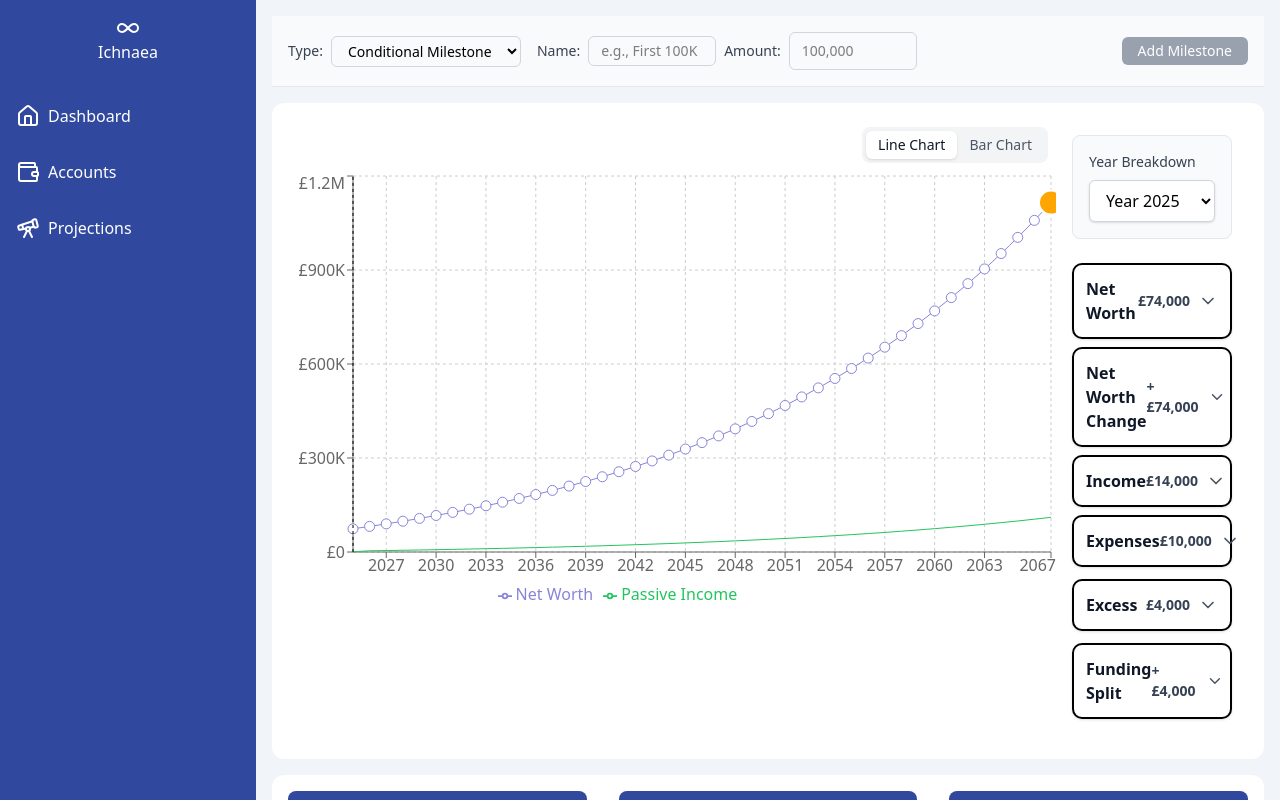
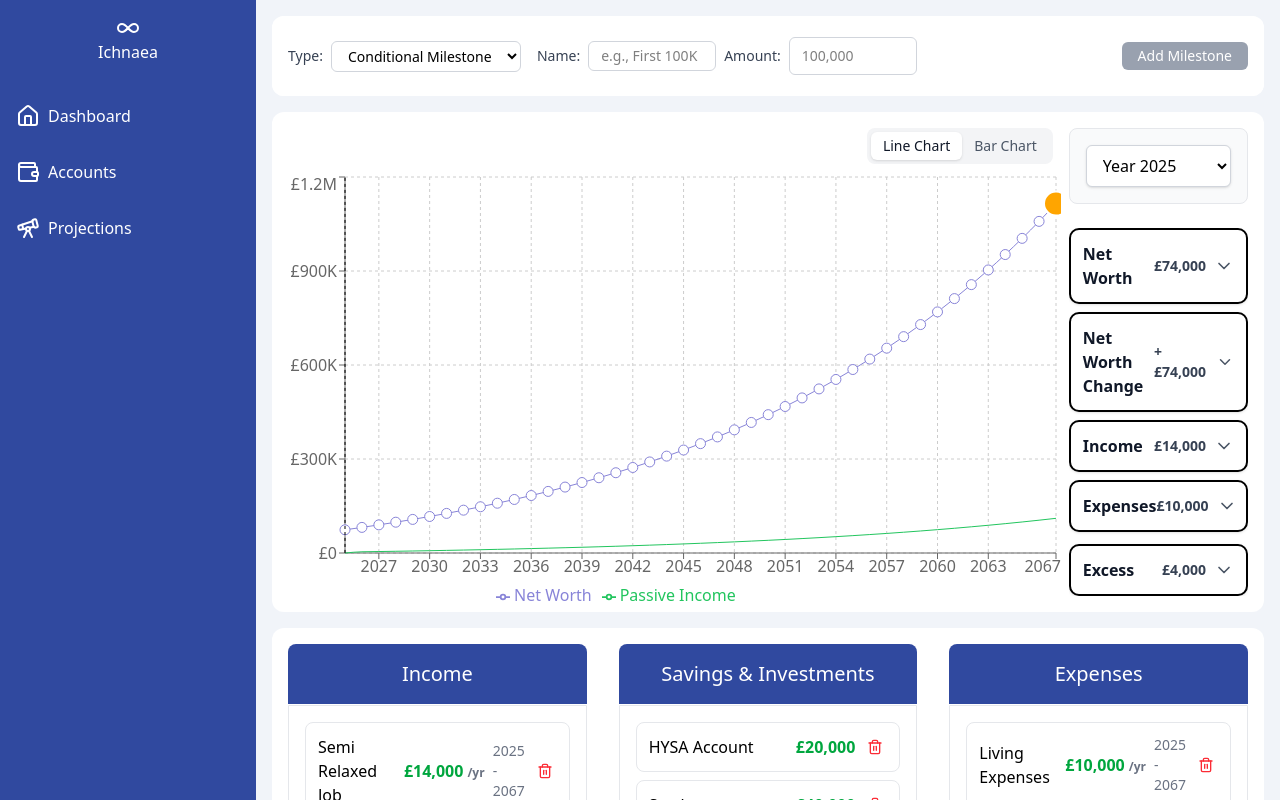
Before and after one commit to JSOClarke/ichnaea-main, a React (Vite) app: page /projections in a window 1280 px wide. Built offline with nearby package versions, Linux system fonts and the light colour scheme.

Commit message:
Allignment fix and new component for the year secltor

```diff
--- a/src/components/TopBarRibbon.tsx
+++ b/src/components/TopBarRibbon.tsx
@@ -32,7 +32,7 @@ export default function TopBarRibbon({
   };
 
   return (
-    <div className="flex flex-col md:flex-row items-center gap-4 p-4 bg-gray-50 border-b border-gray-200">
+    <div className="flex flex-col md:flex-row items-center gap-4 p-4 bg-white md:h-20 rounded-xl">
       <div className="flex items-center gap-2">
         <label className="text-sm font-medium text-gray-700">Type:</label>
         <select
--- /dev/null
+++ b/src/components/YearSelector.tsx
@@ -0,0 +1,35 @@
+import type { ChartData } from "../../types/types";
+
+interface YearSelectorProps {
+  chartData: ChartData[];
+  setYearBreakdown: (year: number) => void;
+  year: number;
+}
+
+export default function YearSelector({
+  chartData,
+  setYearBreakdown,
+  year,
+}: YearSelectorProps) {
+  return (
+    <div className="mb-6">
+      <div className="bg-gray-50 rounded-lg p-4 border border-gray-200">
+        <select
+          name="year"
+          id="yearSelect"
+          className="w-full px-3 py-2 text-base font-medium bg-white border border-gray-300 rounded-md shadow-sm focus:outline-none focus:ring-2 focus:ring-blue-500 focus:border-blue-500 transition-colors"
+          value={year}
+          onChange={(e) => setYearBreakdown(Number(e.target.value))}
+        >
+          {chartData.map((item, idx) => {
+            return (
+              <option key={idx} value={item.year}>
+                Year {item.year}
+              </option>
+            );
+          })}
+        </select>
+      </div>
+    </div>
+  );
+}
--- a/src/components/milestones/Milestone.tsx
+++ b/src/components/milestones/Milestone.tsx
@@ -47,7 +47,7 @@ export default function Milestone({
             type="text"
             value={milestoneTitle}
             placeholder="e.g., Retirement"
-            className="px-3 py-1 text-sm border border-gray-300 rounded-md focus:outline-none focus:ring-2 focus:ring-blue-500 focus:border-blue-500 w-full md:w-32"
+            className="px-3 py-1 text-sm border border-gray-300 rounded-md focus:outline-none focus:ring-2 focus:ring-blue-500 focus:border-blue-500 w-full md:w-40"
             onChange={(e) => setMilestoneTitle(e.target.value)}
           />
         </div>
--- a/src/components/projectionSidebar/ProjectionsBreakdown.tsx
+++ b/src/components/projectionSidebar/ProjectionsBreakdown.tsx
@@ -44,7 +44,7 @@ export default function ProjectionBreakdown({
 
   return (
     <div className="flex flex-col">
-      {/* Year Selector Header */}
+      {/* Year Selector Header
       <div className="mb-6">
         <div className="bg-gray-50 rounded-lg p-4 border border-gray-200">
           <label className="block text-sm font-medium text-gray-700 mb-2">
@@ -66,8 +66,7 @@ export default function ProjectionBreakdown({
             })}
           </select>
         </div>
-      </div>
-
+      </div> */}
       {/* Breakdown Content */}
       <div className="flex-1 space-y-3">
         {filtered ? (
--- a/src/pages/ProjectionsPlan.tsx
+++ b/src/pages/ProjectionsPlan.tsx
@@ -4,6 +4,7 @@ import { useState, useMemo } from "react";
 import BottomBar from "../projectionsBottomBar/BottomBar";
 import { useProjectionsContext } from "../ProjectionsContext";
 import TopBarRibbon from "../components/TopBarRibbon";
+import YearSelector from "../components/YearSelector";
 
 export default function ProjectionsPlan() {
   const { yearDropdownItems, setMilestones, milestones, chartData } =
@@ -20,7 +21,7 @@ export default function ProjectionsPlan() {
   return (
     <div className="bg-[#f1f4f9] w-full p-4 space-y-4">
       {/* Top Ribbon */}
-      <div className="bg-white rounded-xl flex-shrink-0">
+      <div className="bg-white rounded-xl flex-shrink-0 md:h-20">
         <TopBarRibbon
           yearArray={yearArray}
           setMilestones={setMilestones}
@@ -32,7 +33,7 @@ export default function ProjectionsPlan() {
       {/* Main Content Area */}
       <div className="flex flex-col lg:flex-row gap-4">
         {/* Chart and Sidebar Container */}
-        <div className="flex flex-col lg:flex-row bg-white rounded-xl p-4 w-full">
+        <div className="flex flex-col lg:flex-row bg-white rounded-xl p-2 w-full md:max-h-[500px]">
           <div className="lg:w-4/5 h-[300px] sm:h-[400px] md:h-[500px] flex-shrink-0">
             <MoneyProjectionChart
               chartData={chartData}
@@ -41,12 +42,21 @@ export default function ProjectionsPlan() {
               landmarkYears={milestones}
             />
           </div>
-          <div className="flex-1 p-4 min-w-0">
-            <ProjectionBreakdown
-              year={yearBreakdown}
-              chartData={chartData}
-              setYearBreakdown={setYearBreakdown}
-            />
+          <div className="flex-1 flex flex-col p-2 min-w-0 max-h-[500px]">
+            <div className="flex-shrink-0">
+              <YearSelector
+                chartData={chartData}
+                setYearBreakdown={setYearBreakdown}
+                year={yearBreakdown}
+              />
+            </div>
+            <div className="flex-1 overflow-y-auto">
+              <ProjectionBreakdown
+                year={yearBreakdown}
+                chartData={chartData}
+                setYearBreakdown={setYearBreakdown}
+              />
+            </div>
           </div>
         </div>
       </div>
```
